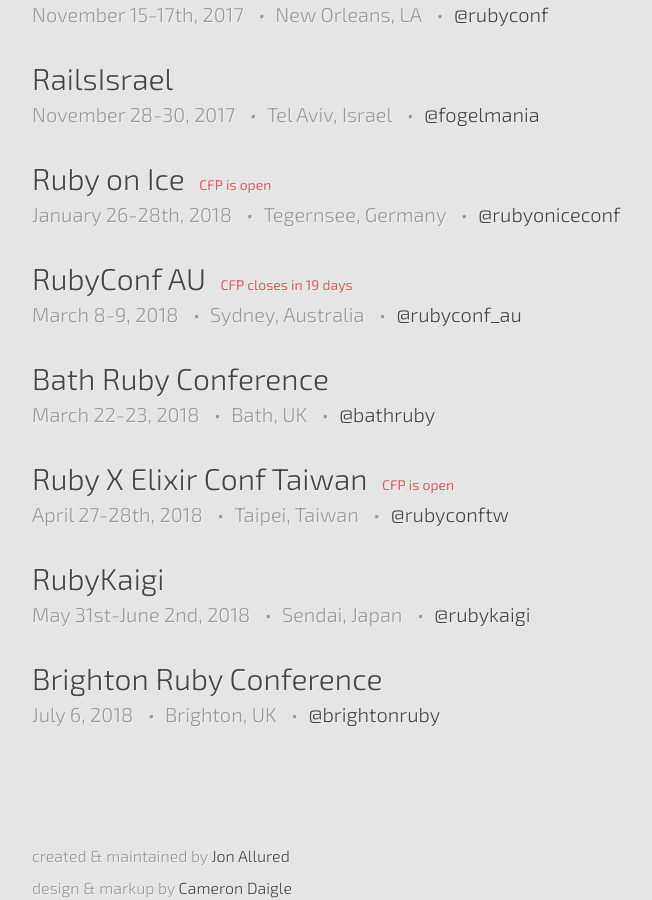
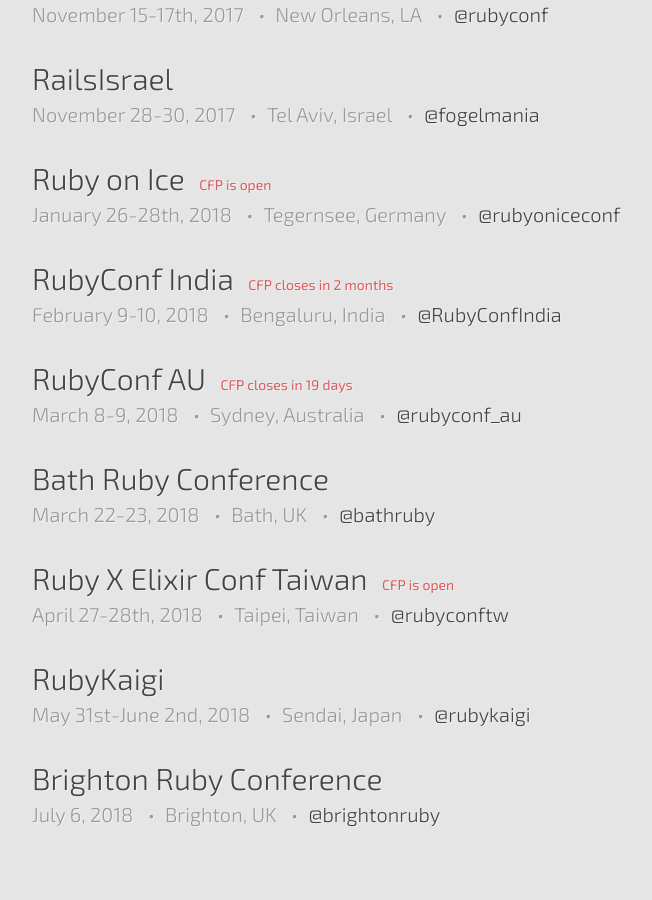
Before and after one commit to ruby-conferences/ruby-conferences.github.io, a Jekyll site: the page built from index.html, in a window 1280 px wide and 900 px high, scrolled down 1502 px. Shown: the whole window, without its empty margins (208-860 px from the left). Built offline with Jekyll 4.4.1, drawn with Linux system fonts in a browser that asks for light colours.

Commit message:
Add RubyConf India 2018

```diff
--- a/_data/current.yml
+++ b/_data/current.yml
@@ -81,6 +81,14 @@
   twitter: rubyoniceconf
   cfp_phrase: CFP is open
 
+- name: RubyConf India
+  location: Bengaluru, India
+  dates: "February 9-10, 2018"
+  url: http://rubyconfindia.org
+  twitter: RubyConfIndia
+  cfp_phrase: CFP closes
+  cfp_date: "November 30, 2017"
+
 - name: RubyConf AU
   location: Sydney, Australia
   dates: "March 8-9, 2018"
```
